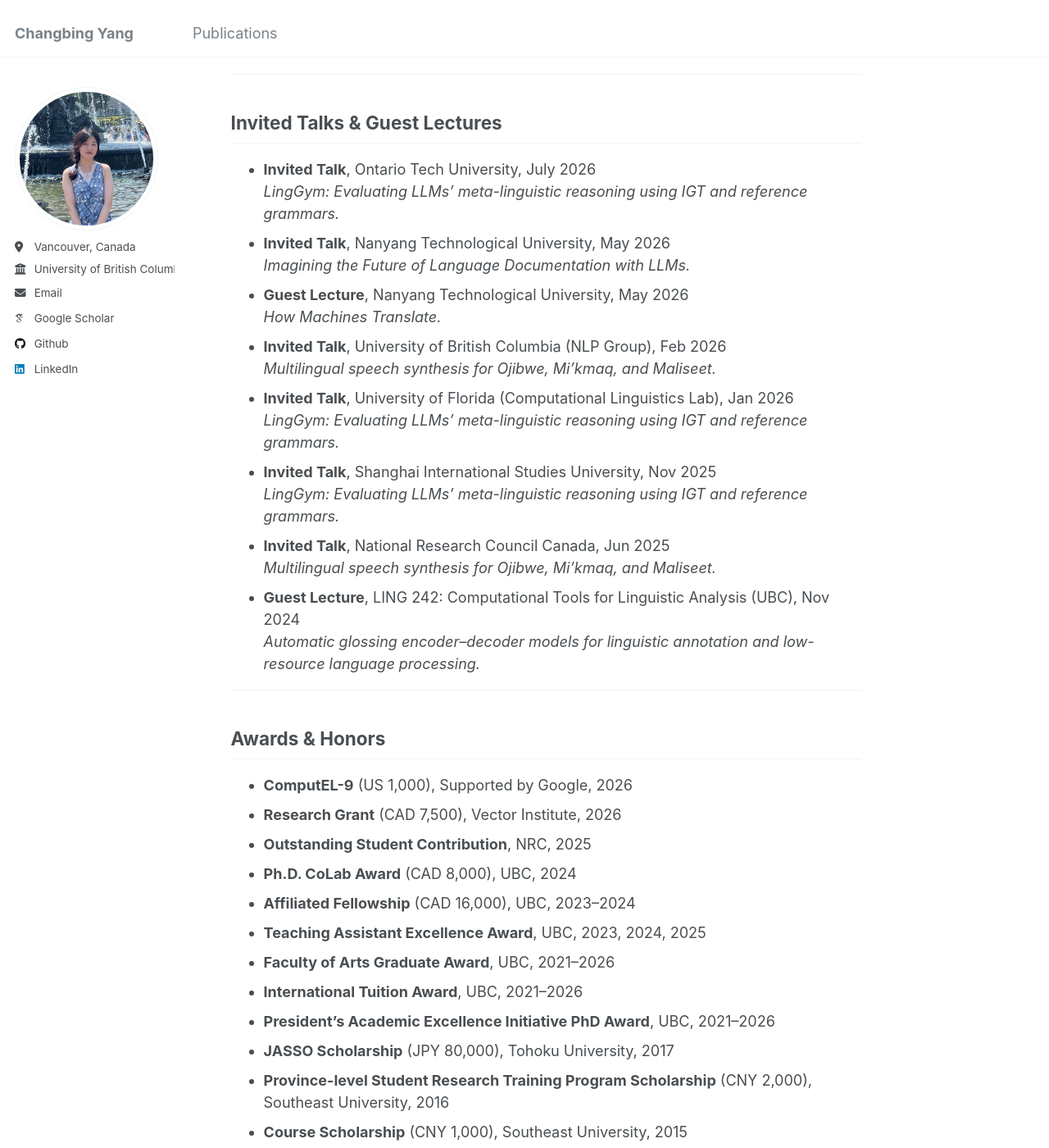
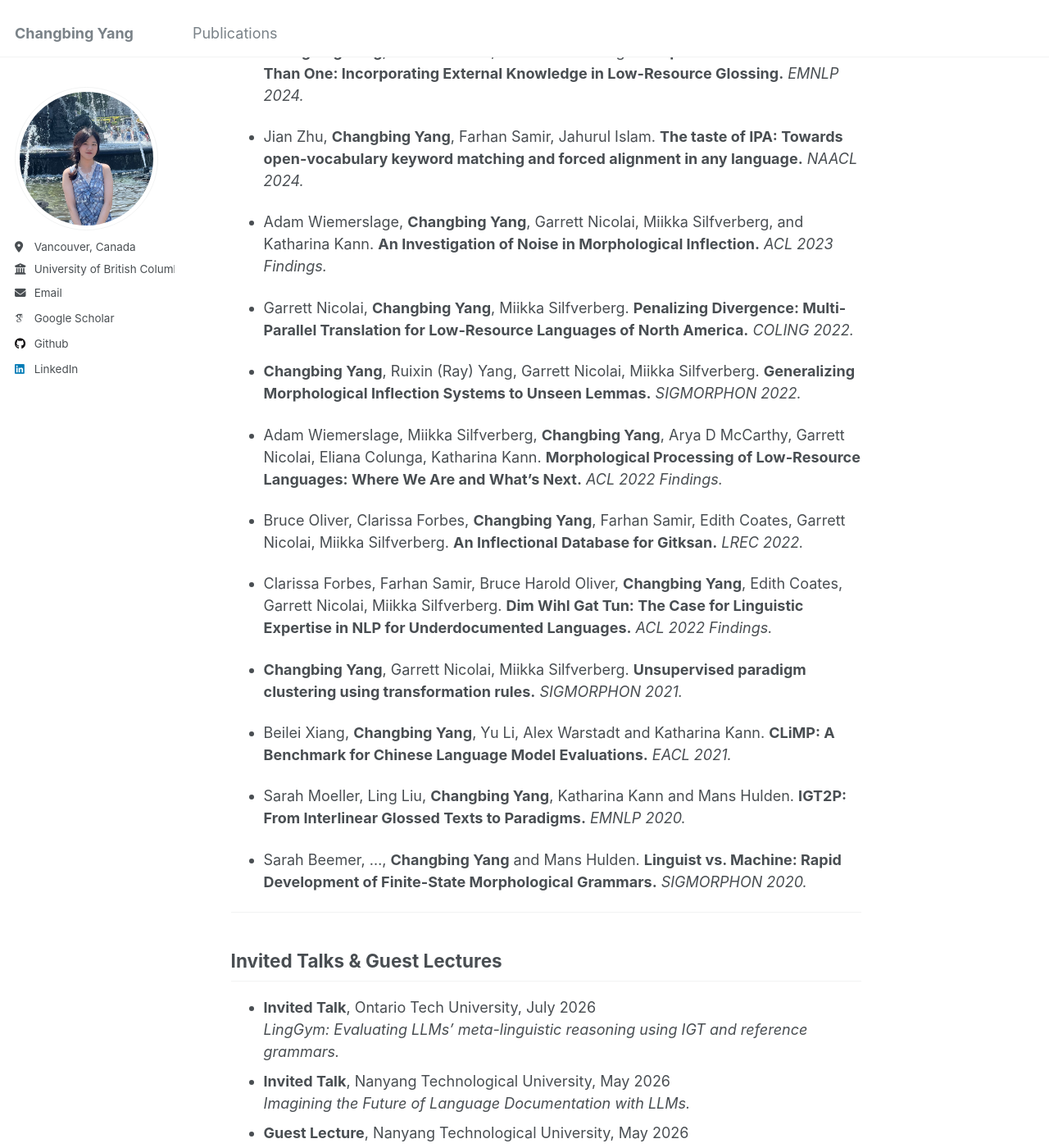
Before and after one commit to changbingY/changbingY.github.io, a Jekyll site: the page built from _pages/about.md, in a window 1280 px wide and 1400 px high, scrolled down 1244 px. Shown: the whole window at 82% size. Built offline with Jekyll 4.4.1, drawn with Linux system fonts in a browser that asks for light colours; some web fonts are replaced; some of the changed text lies outside the part shown.

Commit message:
Update about.md

```diff
--- a/_pages/about.md
+++ b/_pages/about.md
@@ -24,13 +24,39 @@ My research is at the intersection of linguistics and AI. My work mainly focuses
 
 ---
 
-## Selected Publications
+## Publications
+
+- **Changbing Yang**, Patricia Anderson, Godfred Agyapong, Sarah Moeller. **Annotation Tools for Language Documentation: A Survey of Capabilities, Gaps, and Morphological Support.** *ComputEL-9, 2026.* <span style="background-color: #fff9c4; padding: 2px 6px; border-radius: 3px;">Travel Grant</span>
 
 - **Changbing Yang**, Patrick Littell, Gabriel Bernier-Colborne, Yanfei Lu and Mengzhe Geng. **GlossMATE: Multi-Agent Translator Explanations for Glosses.** *LREC 2026.*
+
 - **Changbing Yang**, Franklin Ma, Freda Shi, Jian Zhu. **LingGym: How Far Are LLMs from Thinking Like Field Linguists?** *EMNLP 2025 (Oral).* 🏆 <span style="background-color: #fff9c4; padding: 2px 6px; border-radius: 3px;">Outstanding Paper Award</span>
+
 - Shenran Wang, **Changbing Yang**, Mike Parkhill, Chad Quinn, Christopher Hammerly, Jian Zhu. **Developing multilingual speech synthesis system for Ojibwe, Mi'kmaq, and Maliseet.** *NAACL 2025.* 🏆 <span style="background-color: #fff9c4; padding: 2px 6px; border-radius: 3px;">Best Theme Paper Runner-Up</span>
+
 - **Changbing Yang**, Garrett Nicolai, Miikka Silfverberg. **Multiple Sources are Better Than One: Incorporating External Knowledge in Low-Resource Glossing.** *EMNLP 2024.*
+
 - Jian Zhu, **Changbing Yang**, Farhan Samir, Jahurul Islam. **The taste of IPA: Towards open-vocabulary keyword matching and forced alignment in any language.** *NAACL 2024.*
+
+- Adam Wiemerslage, **Changbing Yang**, Garrett Nicolai, Miikka Silfverberg, and Katharina Kann. **An Investigation of Noise in Morphological Inflection.** *ACL 2023 Findings.*
+
+- Garrett Nicolai, **Changbing Yang**, Miikka Silfverberg. **Penalizing Divergence: Multi-Parallel Translation for Low-Resource Languages of North America.** *COLING 2022.*
+
+- **Changbing Yang**, Ruixin (Ray) Yang, Garrett Nicolai, Miikka Silfverberg. **Generalizing Morphological Inflection Systems to Unseen Lemmas.** *SIGMORPHON 2022.*
+
+- Adam Wiemerslage, Miikka Silfverberg, **Changbing Yang**, Arya D McCarthy, Garrett Nicolai, Eliana Colunga, Katharina Kann. **Morphological Processing of Low-Resource Languages: Where We Are and What's Next.** *ACL 2022 Findings.*
+
+- Bruce Oliver, Clarissa Forbes, **Changbing Yang**, Farhan Samir, Edith Coates, Garrett Nicolai, Miikka Silfverberg. **An Inflectional Database for Gitksan.** *LREC 2022.*
+
+- Clarissa Forbes, Farhan Samir, Bruce Harold Oliver, **Changbing Yang**, Edith Coates, Garrett Nicolai, Miikka Silfverberg. **Dim Wihl Gat Tun: The Case for Linguistic Expertise in NLP for Underdocumented Languages.** *ACL 2022 Findings.*
+
+- **Changbing Yang**, Garrett Nicolai, Miikka Silfverberg. **Unsupervised paradigm clustering using transformation rules.** *SIGMORPHON 2021.*
+
+- Beilei Xiang, **Changbing Yang**, Yu Li, Alex Warstadt and Katharina Kann. **CLiMP: A Benchmark for Chinese Language Model Evaluations.** *EACL 2021.*
+
+- Sarah Moeller, Ling Liu, **Changbing Yang**, Katharina Kann and Mans Hulden. **IGT2P: From Interlinear Glossed Texts to Paradigms.** *EMNLP 2020.*
+
+- Sarah Beemer, ..., **Changbing Yang** and Mans Hulden. **Linguist vs. Machine: Rapid Development of Finite-State Morphological Grammars.** *SIGMORPHON 2020.*
 
 ---
 
```
